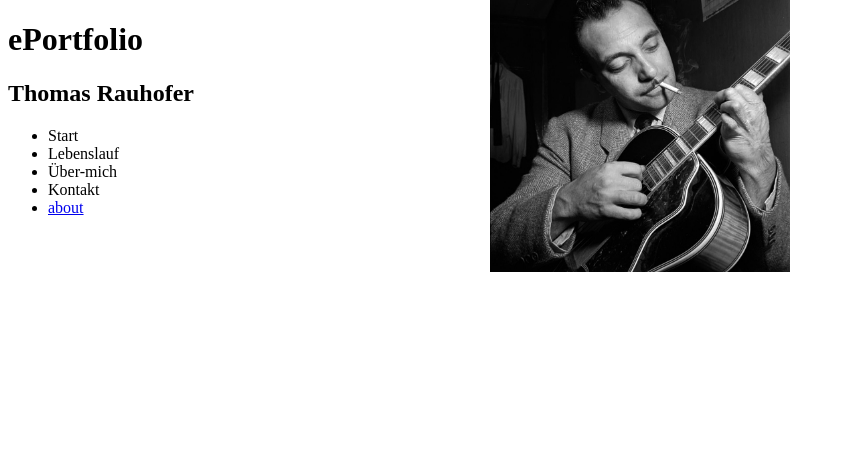
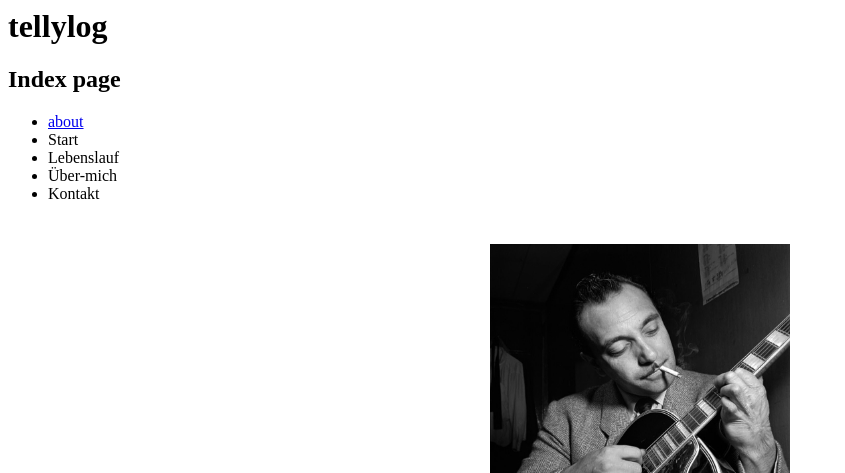
Before and after one commit to tellylog/tellylog, a Django app: page / in a window 1280 px wide. Shown: the top 473 px of the page, without its empty margins (0-845 px from the left). Run offline with Django 3.2, Linux system fonts and the light colour scheme.

Commit message:
minor changes to the text on the about and the index page

```diff
--- a/main/templates/main/about.html
+++ b/main/templates/main/about.html
@@ -1,3 +1,6 @@
+{% load staticfiles %}
+<link rel="stylesheet" type="text/css" href="{% static 'css.css' %}" />
+
 <!DOCTYPE html>
 <html>
 
@@ -7,7 +10,8 @@
 
 
         <title>about</title>
-        sis is ze page wich tells yu wat we are about JA!
+        sis is ze page wich tells yu wat ze site is about, JA!<br>
+		<a href="{% url 'main:index' %}">main</a>
 </html>
 {% load staticfiles %}
 <link rel="stylesheet" type="text/css" href="{% static 'css.css' %}" />
--- a/main/templates/main/main.html
+++ b/main/templates/main/main.html
@@ -1,3 +1,6 @@
+{% load staticfiles %}
+<link rel="stylesheet" type="text/css" href="{% static 'css.css' %}" />
+
 <!DOCTYPE html>
 <html>
 
@@ -10,27 +13,26 @@
 
 	</head>
 
-	<body id="indexbody">
-        <div id="wrapper">
+	<body>
+
             <div id="header">
-                <h1>ePortfolio</h1>
-                <h2>Thomas Rauhofer</h2>
+                <h1>tellylog</h1>
+                <h2>Index page</h2>
             </div>
 
             <div id="navigation">
                 <ul>
-                    <li>Start</li>
+
+                    <li><a href="{% url 'main:about' %}">about</a></li>
+					<li>Start</li>
                     <li>Lebenslauf</li>
                     <li>&Uuml;ber-mich</li>
                     <li>Kontakt</li>
-                    <li><a href="{% url 'main:about' %}">about</a></li>
                 </ul>
             </div>
 
-            <div id="content">
 
-            </div>
-        </div>
+
 	</body>
 
 
```
